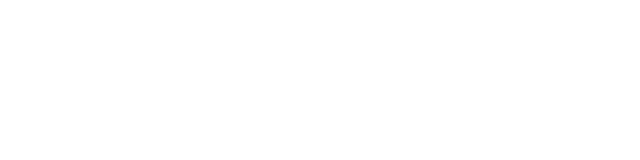
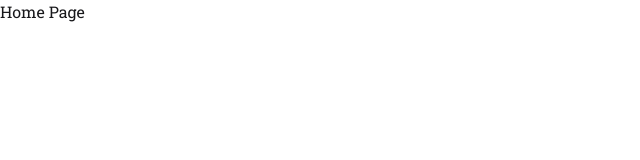
Before and after one commit to Joyboy42-8/eater, a React (Vite) app in the folder eater-app/: page / in a window 1280 px wide. Shown: the top 160 px of the page, without its empty margins (0-640 px from the left). Built offline with nearby package versions, Linux system fonts and the light colour scheme.

Commit message:
Starting routes implementation

```diff
--- a/eater-app/src/App.jsx
+++ b/eater-app/src/App.jsx
@@ -1,5 +1,20 @@
+import { createBrowserRouter, RouterProvider } from "react-router";
+
+const router = createBrowserRouter([
+  {
+    path: "/",
+    element: <div>Home Page</div>,
+  },
+  {
+    path: "/cart",
+    element: <div>Cart Page</div>,
+  },
+  {
+    path: "/checkout",
+    element: <div>Checkout Page</div>,
+  }
+]);
+
 export default function App() {
-  return(
-    <></>
-  );
+  return <RouterProvider router={router} />;
 }
```
Also changed, not shown: eater-app/src/components/Menu.jsx (added), eater-app/src/components/MenuItem.jsx (added), eater-app/src/layouts/Footer.jsx (added), eater-app/src/layouts/Header.jsx (added), eater-app/src/layouts/Layout.jsx (added), eater-app/src/pages/Cart.jsx (added), eater-app/src/pages/Checkout.jsx (added), eater-app/src/pages/Home.jsx (added).
